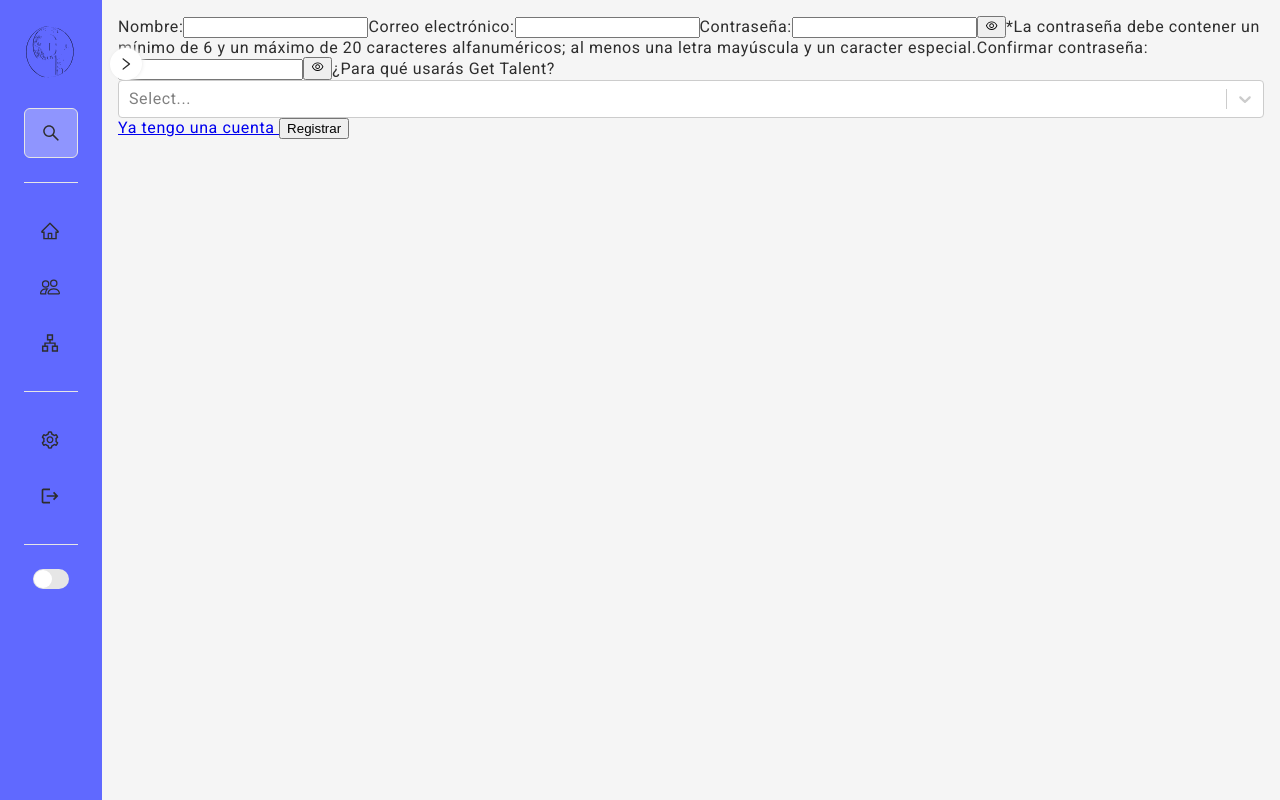
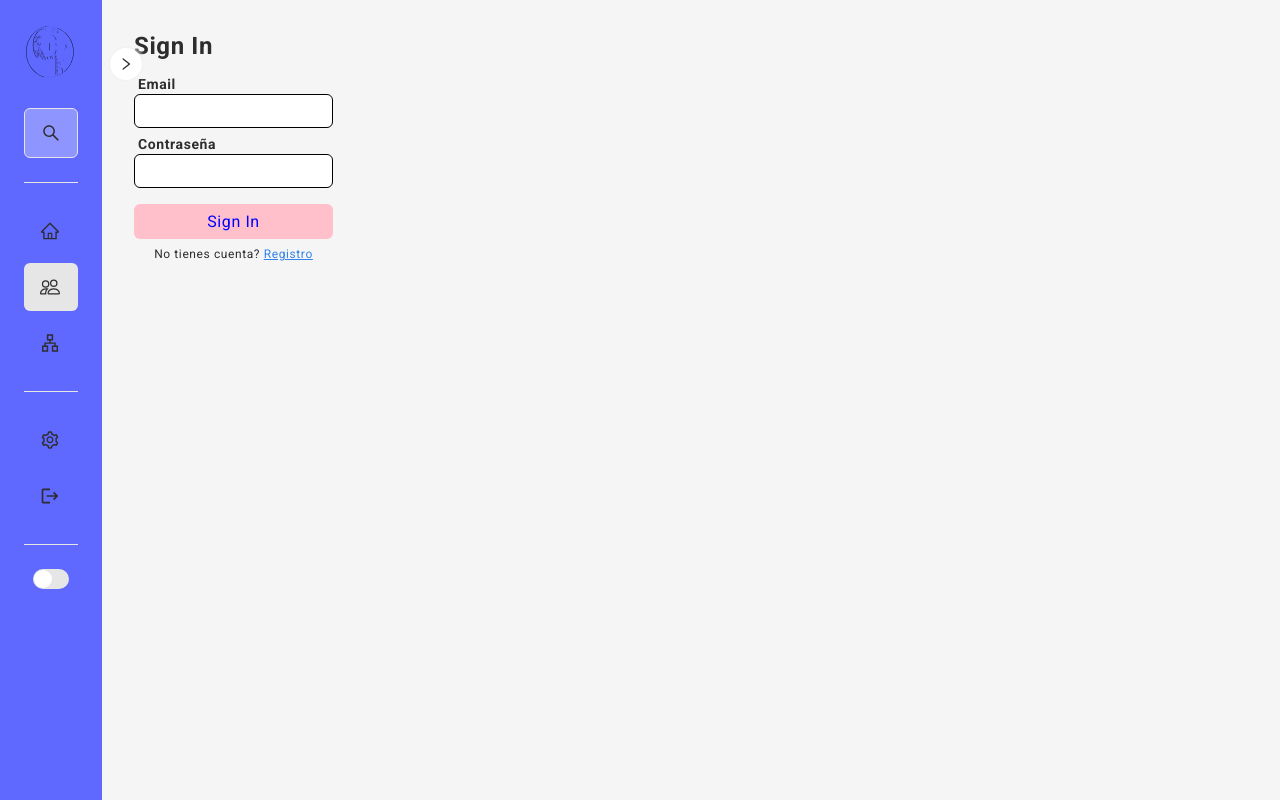
Before and after one commit to Megajjks/SandboxTeam6, a React (Create React App) app: page /signIn in a window 1280 px wide. Built offline with nearby package versions, Linux system fonts and the light colour scheme.

Commit message:
Redirigí Registro

```diff
--- a/src/App.js
+++ b/src/App.js
@@ -28,6 +28,7 @@
                 <>
                     <Layout>
                         <Routes />
+
                     </Layout>
                 </>
             </ThemeProvider>
--- a/src/Routes.js
+++ b/src/Routes.js
@@ -3,6 +3,7 @@
 import HomePage from "./pages/HomePage";
 // import Login from "./pages/Login";
 import { RegistroUsuario } from "./pages/RegistroUsuario";
+import SignIn from "./pages/SignIn";
 
 const Routes = () => {
     return (
@@ -11,16 +12,13 @@
                  <HomePage />
 
             </Route>
-            <Route exact path="/estadisticas">
-                <h1>Estadísticas</h1>
+
+            <Route exact path="/signIn" >
+            <SignIn/>
             </Route>
 
-            <Route exact path="/login">
-                <h1>Login</h1>
-            </Route>
-                  <RegistroUsuario />
             <Route exact path="/registroUsuario">
-                <h1>Registro</h1>
+            <RegistroUsuario />
             </Route>
         </Switch>
     );
--- /dev/null
+++ b/src/components/Containers/styles.js
@@ -0,0 +1,16 @@
+import styled from "styled-components";
+
+export const SFlexContainer = styled.div`
+    display: flex;
+    justify-content: center;
+    align-items: center;
+
+`;
+
+export const SFixedContainer = styled.div`
+    max-width: ${({ size }) => (!size ? "initial" : `${size}px`)};
+    width: 100%;
+    right: 50rem;
+    margin: 0 auto;
+
+`;
--- /dev/null
+++ b/src/components/Form/Form.js
@@ -0,0 +1,78 @@
+import React, { useState, useMemo } from "react";
+import {
+    SRedirectLink,
+    SButton,
+    SForm,
+    SFormControl,
+    SFormTitle,
+    SInput,
+    SLabel,
+    SRedirect,
+    SRedirectLabel,
+} from "./styles";
+
+const prepareForm = (formArr) => {
+    return formArr.reduce((r, v) => ({ ...r, [v.name]: "" }), {});
+};
+
+const Form = ({ title, formArr, submitBtn, onSubmit, redirect }) => {
+    const initialForm = useMemo(() => prepareForm(formArr), [formArr]);
+    const [form, setForm] = useState(initialForm);
+
+    const onChangeHandler = (e) => setForm((p) => ({ ...p, [e.target.name]: e.target.value }));
+    const onSumbitHandler = () => onSubmit(form, () => setForm(initialForm));
+
+    const hasRedirect = !!redirect;
+    return (
+        <SForm autoComplete={"off"}>
+            <SFormTitle>{title}</SFormTitle>
+            {formArr.map(({ label, name, type }, index) => (
+                <SFormControl key={index}>
+                    <SLabel htmlFor={name}>{label}</SLabel>
+                    <SInput
+                        id={name}
+                        name={name}
+                        type={type}
+                        value={form[name]}
+                        onChange={(e) => onChangeHandler(e)}
+                    />
+                </SFormControl>
+            ))}
+            <SButton
+                onClick={(e) => {
+                    e.preventDefault();
+                    onSumbitHandler();
+                }}
+            >
+                {submitBtn}
+            </SButton>
+            {hasRedirect && (
+                <SRedirect>
+                    <SRedirectLabel>{redirect.label}&nbsp;</SRedirectLabel>
+                    <SRedirectLink to={redirect.link.to}>{redirect.link.label}</SRedirectLink>
+                </SRedirect>
+            )}
+        </SForm>
+    );
+};
+
+Form.defaultProps = {
+    title: "Sign In",
+    formArr: [
+        {
+            label: "Email",
+            name: "email",
+            type: "text",
+        },
+        {
+            label: "Contraseña",
+            name: "contraseña",
+            type: "password",
+        },
+    ],
+    submitBtn: "Sign In",
+    onSubmit: (form) => console.log(form),
+    redirect: null,
+};
+
+export default Form;
--- /dev/null
+++ b/src/components/Form/styles.js
@@ -0,0 +1,72 @@
+import { Link } from "react-router-dom";
+import styled from "styled-components";
+
+import { btnReset, v } from "../../styles/variables";
+
+export const SForm = styled.form`
+    width: 100%;
+    background: ${({ theme }) => theme.bg2};
+    border-radius: ${v.borderRadius};
+    padding: ${v.mdSpacing};
+`;
+
+export const SFormTitle = styled.span`
+    font-size: 24px;
+    font-weight: 600;
+`;
+
+export const SFormControl = styled.div`
+    :first-of-type {
+        margin-top: ${v.mdSpacing};
+    }
+    :not(:last-of-type) {
+        margin-bottom: ${v.smSpacing};
+    }
+`;
+
+export const SLabel = styled.label`
+    display: block;
+    font-size: 14px;
+    font-weight: 600;
+    margin-left: 4px;
+    margin-bottom: calc(${v.smSpacing} / 4);
+`;
+
+export const SInput = styled.input`
+    outline: none;
+    border: 1px solid ${({ theme }) => theme.textFade};
+    width: 100%;
+    padding: ${v.smSpacing};
+    font-size: 14px;
+    border-radius: ${v.borderRadius};
+`;
+
+export const SButton = styled.button`
+    ${btnReset};
+    width: 100%;
+    background: ${({ theme }) => theme.bgSecondary};
+    color: ${({ theme }) => theme.textSecondary};
+    padding: ${v.smSpacing};
+    display: flex;
+    background-color: pink;
+    color:blue;
+    justify-content: center;
+    border-radius: ${v.borderRadius};
+    margin-top: ${v.mdSpacing};
+    cursor: pointer;
+`;
+
+export const SRedirect = styled.div`
+    font-size: 12px;
+    width: 100%;
+    display: flex;
+    justify-content: center;
+    margin-top: ${v.smSpacing};
+`;
+export const SRedirectLabel = styled.span`
+    color: ${({ theme }) => theme.text2};
+`;
+
+export const SRedirectLink = styled(Link)`
+    color: ${({ theme }) => theme.primary};
+`;
--- a/src/components/Sidebar/Sidebar.js
+++ b/src/components/Sidebar/Sidebar.js
@@ -124,15 +124,15 @@
     //     notification: 0,
     // },
     {
-        label: "Login",
+        label: "SignIn",
         icon: <BsPeople />,
-        to: "/login",
+        to: "/signIn",
         notification: 0,
     },
     {
-        label: "Registro",
+        label: "RegistroUsuario",
         icon: <AiOutlineApartment />,
-        to: "/registro",
+        to: "/registroUsuario",
         notification: 0,
     },
 ];
--- a/src/pages/RegistroUsuario.js
+++ b/src/pages/RegistroUsuario.js
@@ -1,7 +1,8 @@
 import React from "react";
 import Select from 'react-select';
+import { SFixedContainer } from "../components/Containers/styles";
+// import Form from "../components/Form/Form";
 import {AiOutlineEye, AiOutlineEyeInvisible} from 'react-icons/ai';
-import { Link } from "react-router-dom";
 
 export const RegistroUsuario = () => {
   // Inicializar el estado del formulario en blanco
@@ -95,6 +96,7 @@
 
   // Mostrar el formulario
   return (
+    <SFixedContainer size={275}>
     <form className="registroUsuario"onSubmit={handleSubmit}>
       {error && <div className="registroUsuario__error"> {error}  </div>}
       <label>
@@ -107,16 +109,12 @@
       </label>
       <label>
         Contraseña:
-        <input pattern="^(?=.*[a-z])(?=.*[A-Z])(?=.*\d)(?=.*[@$!%*?&])[A-Za-z\d@$!%*?&]{6,20}$"
-        type= {eye ? "text": "password"} name="password" value={password} onChange={(e) => setPassword(e.currentTarget.value)} />
+        <input type= {eye ? "text": "password"} name="password" value={password} onChange={(e) => setPassword(e.currentTarget.value)} />
         <button className='BotónOjo' onClick={toggleEye}>
             {eye ? <AiOutlineEyeInvisible/> :
           <AiOutlineEye/>
             }
         </button>
-      <label>
-      *La contraseña debe contener un mínimo de 6 y un máximo de 20 caracteres alfanuméricos; al menos una letra mayúscula y un caracter especial.
-      </label>
       </label>
       <label>
         Confirmar contraseña:
@@ -135,14 +133,13 @@
         onChange= {onDropdownChange}>
         </Select>
       </label>
-      <label>
-        <Link to= "/Login"> Ya tengo una cuenta </Link>
-      </label>
 
       <button type="submit" className="registroUsuario__submit">
-        Registrar
+        Registro
         </button>
 
     </form >
+    </SFixedContainer>
   )
 };
+export default RegistroUsuario;
--- /dev/null
+++ b/src/pages/SignIn.js
@@ -0,0 +1,42 @@
+import { SFixedContainer } from "../components/Containers/styles";
+import Form from "../components/Form/Form";
+
+const SignIn = () => {
+    const onSubmitHandler = (form, callback) => {
+        console.log("Sign In submitted: ", form);
+        callback();
+    };
+
+    return (
+        <SFixedContainer size={275}>
+            <Form
+                title={"Sign In"}
+                formArr={formArr}
+                submitBtn={"Sign In"}
+                onSubmit={onSubmitHandler}
+                redirect={{
+                    label: "No tienes cuenta?",
+                    link: {
+                        label: "Registro",
+                        to: "/registroUsuario",
+                    },
+                }}
+            />
+        </SFixedContainer>
+    );
+};
+
+const formArr = [
+    {
+        label: "Email",
+        name: "email",
+        type: "text",
+    },
+    {
+        label: "Contraseña",
+        name: "Contraseña",
+        type: "password",
+    },
+];
+
+export default SignIn;
```
Also changed, not shown: src/styles/RegistroStyles.js (+82 -0 lines), src/pages/Login.js (deleted).
